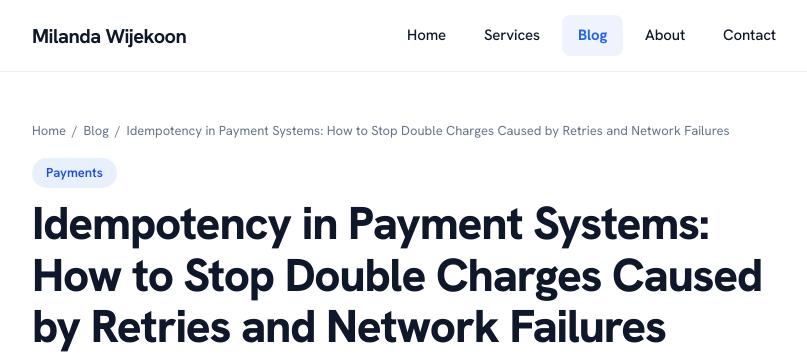
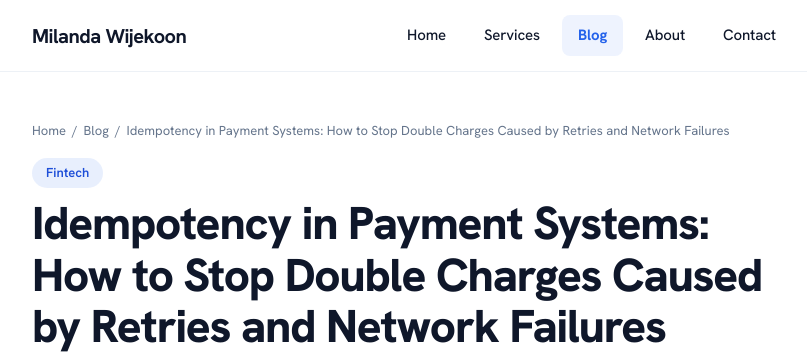
Before and after one commit to milandawijekoon/milandawijekoon.github.io, a Jekyll site: the page built from _posts/2026-09-23-idempotency-in-payment-systems.md, in a window 1280 px wide and 900 px high. Shown: the top 354 px of the window, without its empty margins (228-1035 px from the left). Built offline with Jekyll 4.4.1, drawn with Linux system fonts in a browser that asks for light colours.

Commit message:
Change catagory

```diff
--- a/_posts/2026-09-23-idempotency-in-payment-systems.md
+++ b/_posts/2026-09-23-idempotency-in-payment-systems.md
@@ -1,6 +1,6 @@
 ---
 title: "Idempotency in Payment Systems: How to Stop Double Charges Caused by Retries and Network Failures"
-category: Payments
+category: Fintech
 excerpt: >-
   A short, diagram-led deep-dive on why duplicate transactions happen, how
   timeouts and retries turn one payment into two, and how to design
```
Also changed, not shown: _posts/2026-08-25-payment-gateways-explained-laravel.md (+1 -1 lines).
